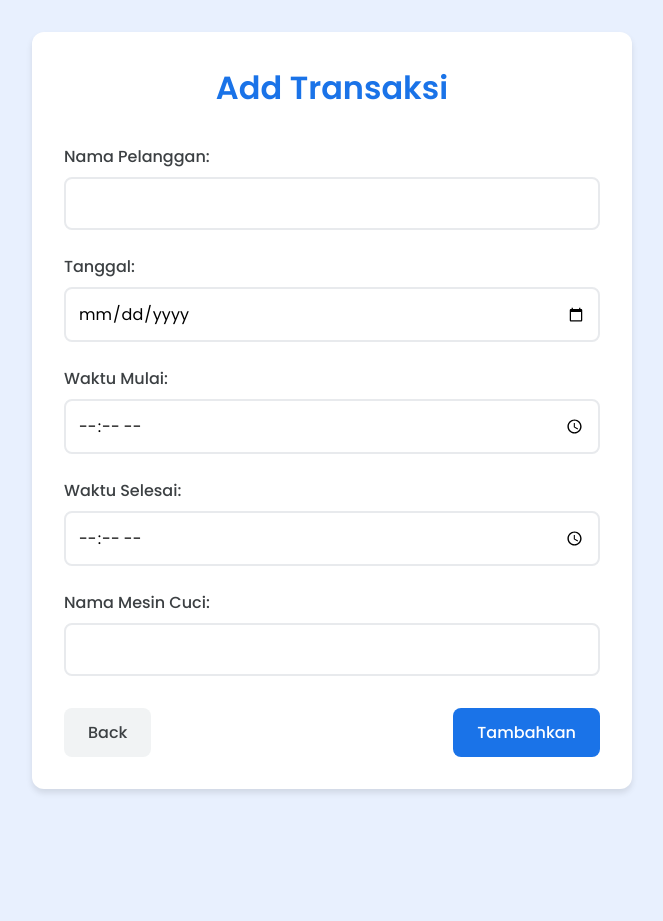
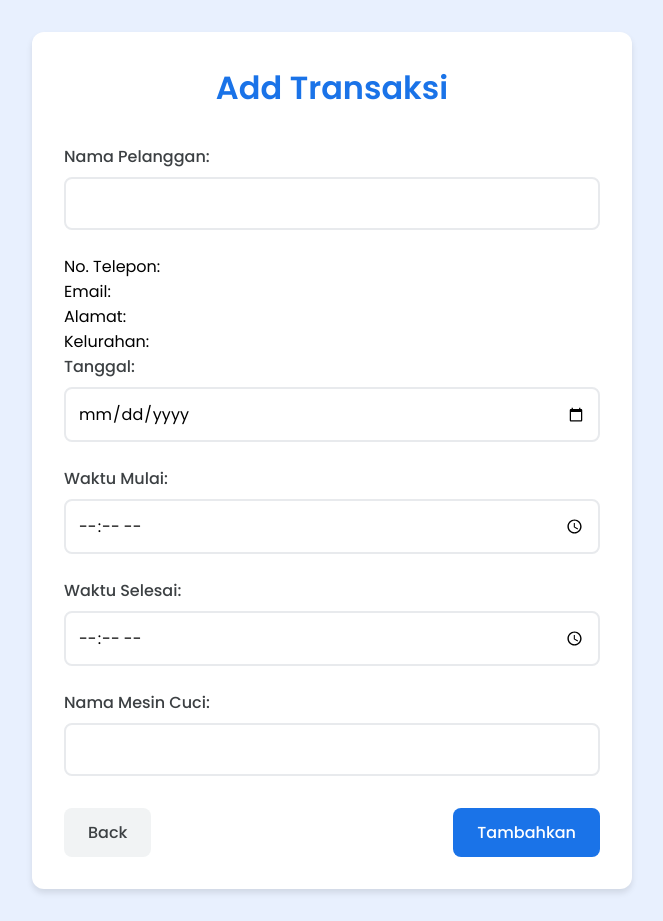
Before and after one commit to Marcellino0/TubesManpro, a Flask app: page /add_transaksi in a window 1280 px wide. Shown: the whole page, without its empty margins (308-971 px from the left). Before the commit the page ends 793 px from the top, so only its background shows below. Run offline with Flask 3, Linux system fonts and the light colour scheme; data that the repository does not hold is empty.

Commit message:
Benerin details di add_transaksi

```diff
--- a/templates/add_transaksi.html
+++ b/templates/add_transaksi.html
@@ -195,6 +195,25 @@
                 <div class="dropdown-list" id="customerDropdown"></div>
             </div>
 
+            <div class="customer-details" id="customerDetails">
+                <div class="details-row">
+                    <span class="details-label">No. Telepon:</span>
+                    <span class="details-value" id="phoneDetails"></span>
+                </div>
+                <div class="details-row">
+                    <span class="details-label">Email:</span>
+                    <span class="details-value" id="emailDetails"></span>
+                </div>
+                <div class="details-row">
+                    <span class="details-label">Alamat:</span>
+                    <span class="details-value" id="addressDetails"></span>
+                </div>
+                <div class="details-row">
+                    <span class="details-label">Kelurahan:</span>
+                    <span class="details-value" id="kelurahanDetails"></span>
+                </div>
+            </div>
+
             <div class="form-group">
                 <label for="Tanggal">Tanggal:</label>
                 <input type="date" id="Tanggal" name="Tanggal" required>
```
